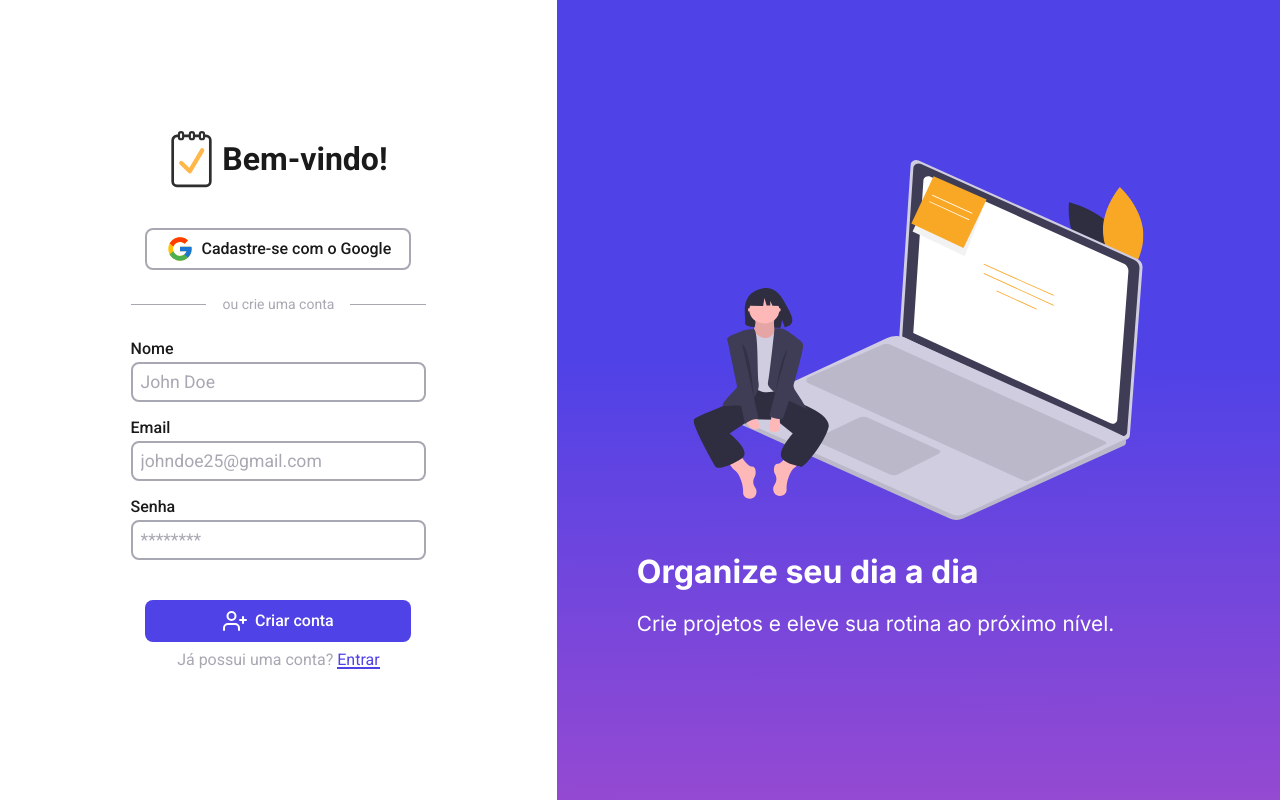
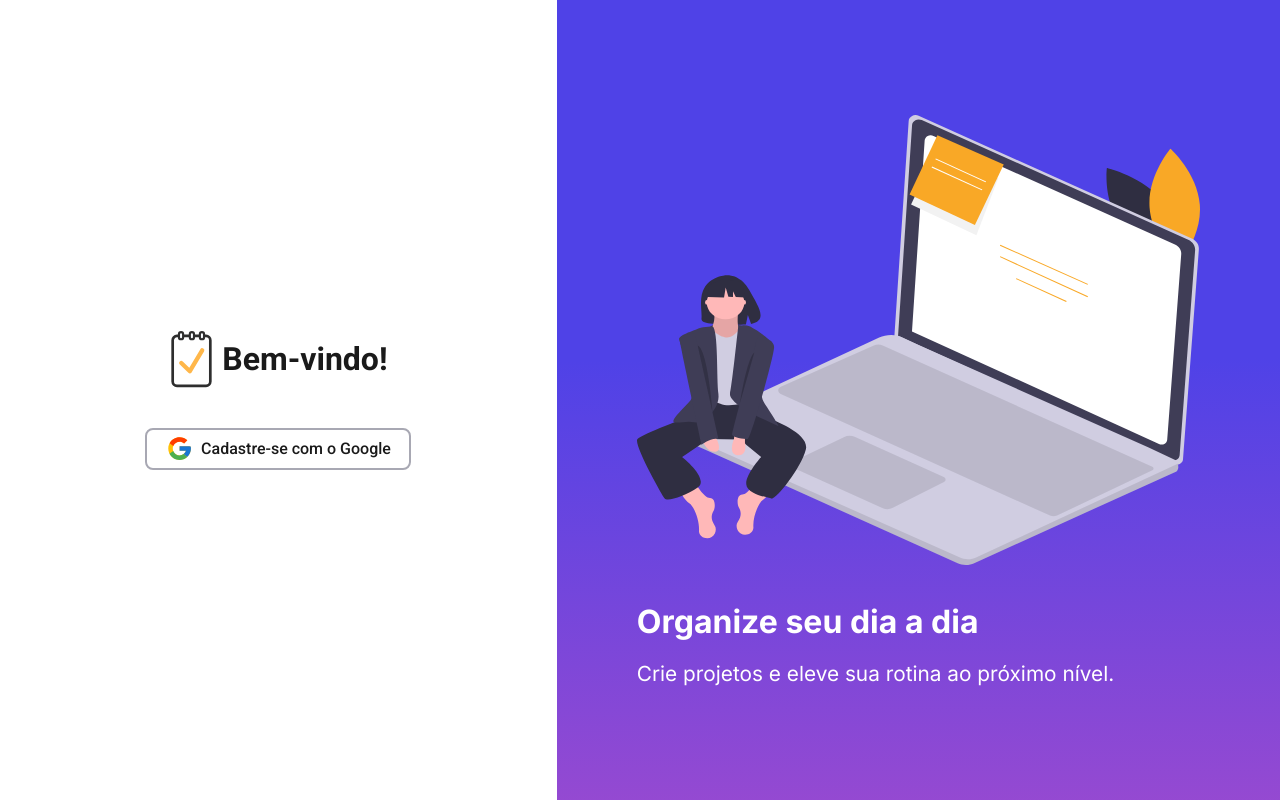
Before and after one commit to iugstav/todo-app, a Next.js app: page /auth/authPage in a window 1280 px wide. Built offline with nearby package versions, Linux system fonts and the light colour scheme.

Commit message:
auth and sign in/up config

```diff
--- a/src/pages/auth/authPage.tsx
+++ b/src/pages/auth/authPage.tsx
@@ -1,66 +1,126 @@
 import Image from 'next/image'
+import { signIn } from 'next-auth/react'
 import { useState } from 'react'
 import { FiUserPlus } from 'react-icons/fi'
 import { FcGoogle } from 'react-icons/fc'
 import { MdLogin } from 'react-icons/md'
+import { BsQuestionCircleFill } from 'react-icons/bs'
+import { Tooltip } from '@chakra-ui/tooltip'
 
 import styles from '../../styles/login.module.scss'
 
 export default function authPage() {
-  let userNameReGexp: RegExp = /^[A-Za-z]+$/
-  let emailRegexp: RegExp = new RegExp(
-    "([!#-'*+/-9=?A-Z^-~-]+(.[!#-'*+/-9=?A-Z^-~-]+)*|\"([]!#-[^-~ \t]|(\\[\t -~]))+\")@([!#-'*+/-9=?A-Z^-~-]+(.[!#-'*+/-9=?A-Z^-~-]+)*|[[\t -Z^-~]*])"
-  )
+  let userNameReGexp: RegExp =
+    /^[\w'\-,.][^0-9_!¡?÷?¿/\\+=@#$%ˆ&*(){}|~<>;:[\]]{2,}$/gm
+  let emailRegexp: RegExp =
+    /([!#-'*+/-9=?A-Z^-~-]+(.[!#-'*+/-9=?A-Z^-~-]+)*|\"([]!#-[^-~ \t]|(\\[\t -~]))+\")@([!#-'*+/-9=?A-Z^-~-]+(.[!#-'*+/-9=?A-Z^-~-]+)*|[[\t -Z^-~]*])/gm
 
   const [hasAccount, setHasAccount] = useState<boolean>(false)
+  const [userName, setUserName] = useState<string>('')
+  const [userEmail, setUserEmail] = useState<string>('')
 
-  const toggleHasAccount = () => setHasAccount((prevState) => !prevState)
+  const toggleHasAccount = () => {
+    setUserName('')
+    setUserEmail('')
+
+    setHasAccount((prevState) => !prevState)
+  }
 
   return (
     <div className={styles.loginAuth}>
       <main className={styles.mainContent}>
-        {!hasAccount ? (
         <div className={styles.signUpFormWrapper}>
           <header className={styles.formIntro}>
             <Image src="/assets/noteme-form.svg" width={45} height={57} />
             <h2>Bem-vindo!</h2>
           </header>
 
-            <button className={styles.googleButton}>
+          <button
+            className={styles.googleButton}
+            onClick={() =>
+              signIn('google', {
+                callbackUrl: 'http://localhost:3000/',
+              })
+            }
+          >
+            <FcGoogle size="1.7rem" /> Cadastre-se com o Google
+          </button>
+        </div>
+
+        {/* {!hasAccount ? (
+          <div className={styles.signUpFormWrapper}>
+            <header className={styles.formIntro}>
+              <Image src="/assets/noteme-form.svg" width={45} height={57} />
+              <h2>Bem-vindo!</h2>
+            </header>
+
+            <button
+              className={styles.googleButton}
+              onClick={() =>
+                signIn('google', {
+                  callbackUrl: 'http://localhost:3000/',
+                })
+              }
+            >
               <FcGoogle size="28px" /> Cadastre-se com o Google
             </button>
 
             <div className={styles.separator}>ou crie uma conta</div>
 
             <form className={styles.signUp}>
-              <label htmlFor="userName">Nome</label>
+              <label htmlFor="userName">
+                Nome
+                <Tooltip
+                  hasArrow
+                  bg="#f1f1f1"
+                  color="#1a1a1a"
+                  fontSize="14px"
+                  placement="right-start"
+                  label={
+                    <p>
+                      Seu nome não deve conter caracteres especiais &#40;&#38;,
+                      &#35;, &#33;, &#43;, etc.&#41;
+                    </p>
+                  }
+                >
+                  <span>
+                    <BsQuestionCircleFill size="16px" color="#7e7e86" />
+                  </span>
+                </Tooltip>
+              </label>
               <input
                 type="text"
                 name="userName"
                 placeholder="John Doe"
+                value={userName}
+                onChange={(e) => setUserName(e.target.value)}
                 className={styles.signUpFormInput}
               />
-
               <label htmlFor="userEmail">Email</label>
               <input
                 type="email"
                 name="userEmail"
                 placeholder="johndoe25@gmail.com"
+                value={userEmail}
+                onChange={(e) => {
+                  setUserEmail(e.target.value)
+                  console.log(userEmail)
+                }}
                 className={styles.signUpFormInput}
               />
-
-              <label htmlFor="userPassword">Senha</label>
-              <input
-                type="password"
-                name="userPassword"
-                placeholder="********"
-                className={styles.signUpFormInput}
-              />
-
-              <button type="submit" className={styles.submitAuthForm}>
+              <button
+                type="submit"
+                onClick={(e) => {
+                  e.preventDefault()
+                  signIn('email', {
+                    userEmail,
+                    callbackUrl: 'http://localhost:3000/',
+                  })
+                }}
+                className={styles.submitAuthForm}
+              >
                 <FiUserPlus size="24px" color="#fff" /> Criar conta
               </button>
-
               <p className={styles.switchAuthMethod}>
                 Já possui uma conta?{' '}
                 <span onClick={toggleHasAccount} className={styles.fakeLink}>
@@ -76,11 +136,14 @@ export default function authPage() {
               <h2>Olá novamente!</h2>
             </header>
 
-            <button className={styles.googleButton}>
+            <button
+              className={styles.googleButton}
+              onClick={() => signIn('google')}
+            >
               <FcGoogle size="28px" /> Entre com o Google
             </button>
 
-            <div className={styles.separator}>ou crie uma conta</div>
+            <div className={styles.separator}>ou entre com uma conta</div>
 
             <form className={styles.logIn}>
               <label htmlFor="loggedUserName">Email</label>
@@ -88,38 +151,47 @@ export default function authPage() {
                 type="email"
                 name="loggedUserName"
                 placeholder="johndoe25@gmail.com"
+                value={userEmail}
+                onChange={(e) => setUserEmail(e.target.value)}
                 className={styles.signUpFormInput}
               />
 
-              <label htmlFor="loggedUserPassword">Senha</label>
-              <input
-                type="password"
-                name="loggedUserPassword"
-                placeholder="********"
-                className={styles.signUpFormInput}
-              />
-              <button type="submit" className={styles.submitAuthForm}>
+              <button
+                type="submit"
+                onClick={(e) => {
+                  e.preventDefault()
+                  signIn('email', {
+                    userEmail,
+                    callbackUrl: 'http://localhost:3000/',
+                  })
+                }}
+                className={styles.submitAuthForm}
+              >
                 <MdLogin size="24px" color="#fff" /> Entrar
               </button>
 
               <p className={styles.switchAuthMethod}>
-                Já possui uma conta?{' '}
+                Ainda não criou uma conta?{' '}
                 <span onClick={toggleHasAccount} className={styles.fakeLink}>
-                  Entrar
+                  Crie já
                 </span>
               </p>
             </form>
           </div>
-        )}
+        )} */}
       </main>
 
       <aside className={styles.illustration}>
+        <div className={styles.illustrationImage}>
           <Image
             src="/assets/illustration.svg"
             width={440}
             height={360}
+            layout="responsive"
+            sizes="100vw"
             priority
           />
+        </div>
 
         <strong>Organize seu dia a dia</strong>
         <p>Crie projetos e eleve sua rotina ao próximo nível. </p>
```
Also changed, not shown: src/pages/api/auth/[...nextauth].ts (+14 -0 lines). Lines whose indentation alone changed are shown as unchanged.
